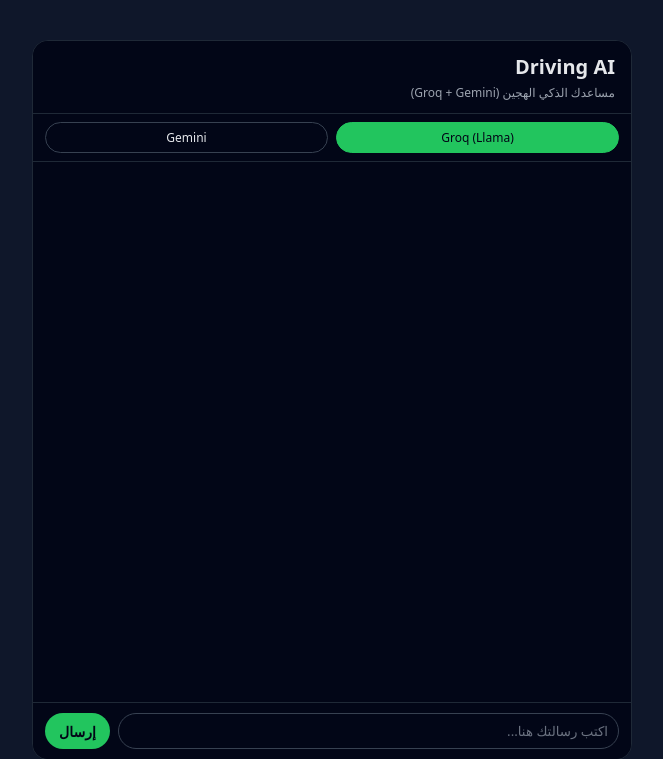
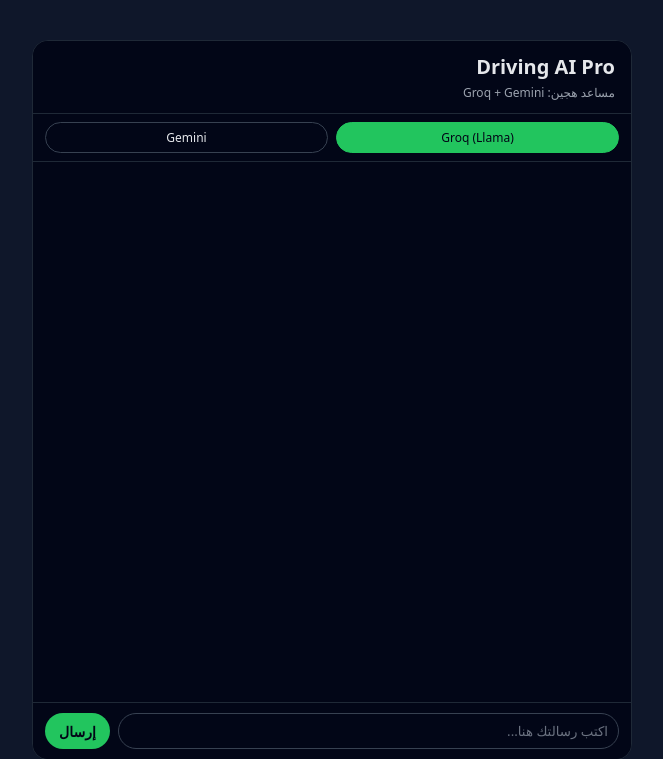
Before and after one commit to aicoogoo-lab/Coogoo-ai, a Flask app: page / in a window 1280 px wide. Shown: the top 759 px of the page, without its empty margins (308-971 px from the left). Run offline with Flask 3, Linux system fonts and the light colour scheme.

Commit message:
Update title and header to 'Driving AI Pro'

```diff
--- a/templates/index.html
+++ b/templates/index.html
@@ -2,14 +2,14 @@
 <html lang="ar" dir="rtl">
 <head>
   <meta charset="UTF-8" />
-  <title>Driving AI</title>
+  <title>Driving AI Pro</title>
   <link rel="stylesheet" href="/static/style.css" />
 </head>
 <body>
   <div class="app">
     <header class="header">
-      <h1>Driving AI</h1>
-      <p>مساعدك الذكي الهجين (Groq + Gemini)</p>
+      <h1>Driving AI Pro</h1>
+      <p>مساعد هجين: Groq + Gemini</p>
     </header>
 
     <div class="model-switch">
```
